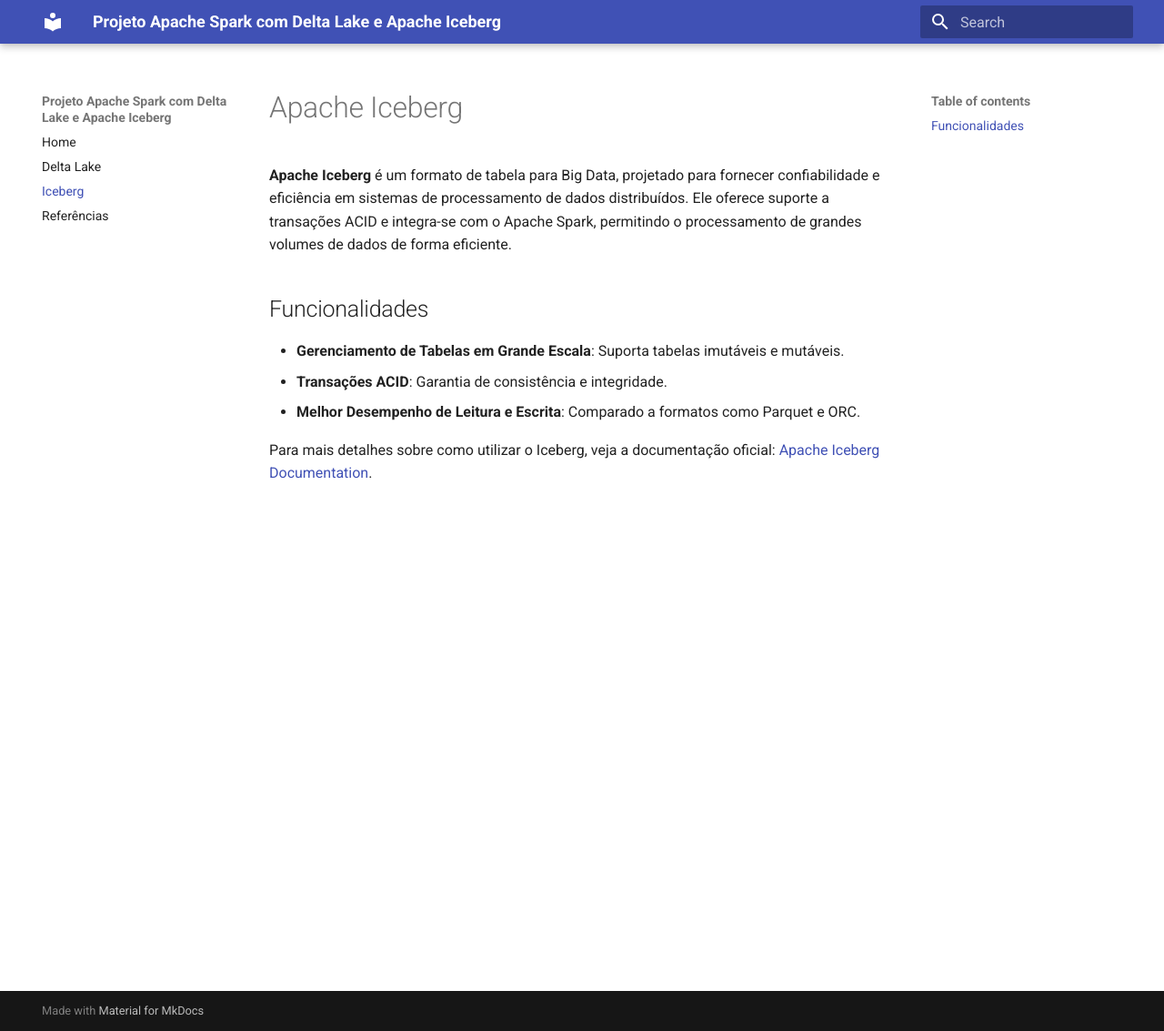
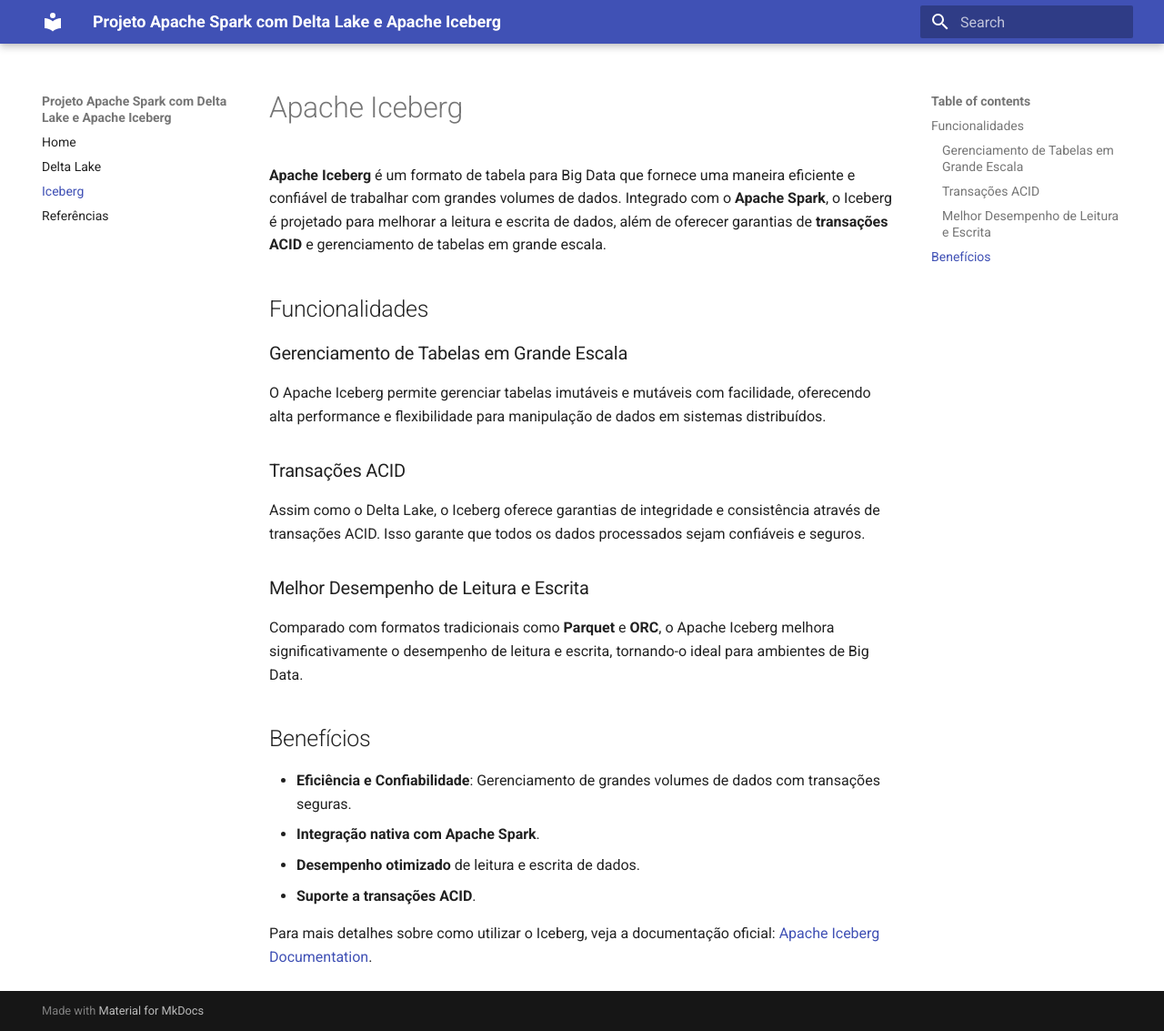
Before and after one commit to kauanlc1/spark-delta-iceberg-wsl, an MkDocs documentation site: the page built from docs/iceberg.md, in a window 1280 px wide and 1133 px high. Shown: the whole window at 91% size. Built offline with MkDocs 1.6.1 and Material for MkDocs 9.7.7, drawn with Linux system fonts in a browser that asks for light colours.

Commit message:
Update iceberg.md

```diff
--- a/docs/iceberg.md
+++ b/docs/iceberg.md
@@ -1,11 +1,23 @@
 # Apache Iceberg
 
-**Apache Iceberg** é um formato de tabela para Big Data, projetado para fornecer confiabilidade e eficiência em sistemas de processamento de dados distribuídos. Ele oferece suporte a transações ACID e integra-se com o Apache Spark, permitindo o processamento de grandes volumes de dados de forma eficiente.
+**Apache Iceberg** é um formato de tabela para Big Data que fornece uma maneira eficiente e confiável de trabalhar com grandes volumes de dados. Integrado com o **Apache Spark**, o Iceberg é projetado para melhorar a leitura e escrita de dados, além de oferecer garantias de **transações ACID** e gerenciamento de tabelas em grande escala.
 
 ## Funcionalidades
 
-- **Gerenciamento de Tabelas em Grande Escala**: Suporta tabelas imutáveis e mutáveis.
-- **Transações ACID**: Garantia de consistência e integridade.
-- **Melhor Desempenho de Leitura e Escrita**: Comparado a formatos como Parquet e ORC.
+### Gerenciamento de Tabelas em Grande Escala
+O Apache Iceberg permite gerenciar tabelas imutáveis e mutáveis com facilidade, oferecendo alta performance e flexibilidade para manipulação de dados em sistemas distribuídos.
+
+### Transações ACID
+Assim como o Delta Lake, o Iceberg oferece garantias de integridade e consistência através de transações ACID. Isso garante que todos os dados processados sejam confiáveis e seguros.
+
+### Melhor Desempenho de Leitura e Escrita
+Comparado com formatos tradicionais como **Parquet** e **ORC**, o Apache Iceberg melhora significativamente o desempenho de leitura e escrita, tornando-o ideal para ambientes de Big Data.
+
+## Benefícios
+
+- **Eficiência e Confiabilidade**: Gerenciamento de grandes volumes de dados com transações seguras.
+- **Integração nativa com Apache Spark**.
+- **Desempenho otimizado** de leitura e escrita de dados.
+- **Suporte a transações ACID**.
 
 Para mais detalhes sobre como utilizar o Iceberg, veja a documentação oficial: [Apache Iceberg Documentation](https://iceberg.apache.org/).
```
